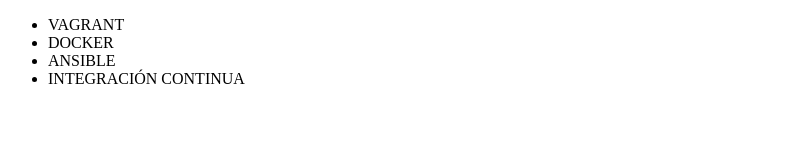
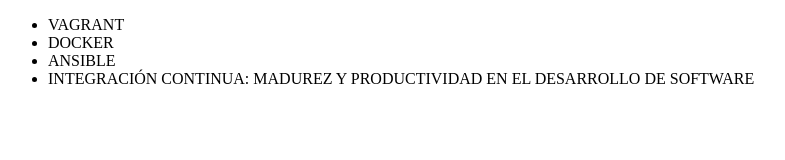
Before and after one commit to avzhia/alura-git, a plain HTML site: page index.html in a window 1280 px wide. Shown: the whole page, without its empty margins (0-785 px from the left). Drawn offline with Linux system fonts and the light colour scheme.

Commit message:
Renombrando curso de Integración Continua

```diff
--- a/index.html
+++ b/index.html
@@ -9,7 +9,7 @@
          <li> VAGRANT </li>
          <li> DOCKER </li>
          <li> ANSIBLE </li>
-         <li> INTEGRACIÓN CONTINUA </li>
+         <li> INTEGRACIÓN CONTINUA: MADUREZ Y PRODUCTIVIDAD EN EL DESARROLLO DE SOFTWARE </li>
      </ul>
 </body>
 </html>
```
